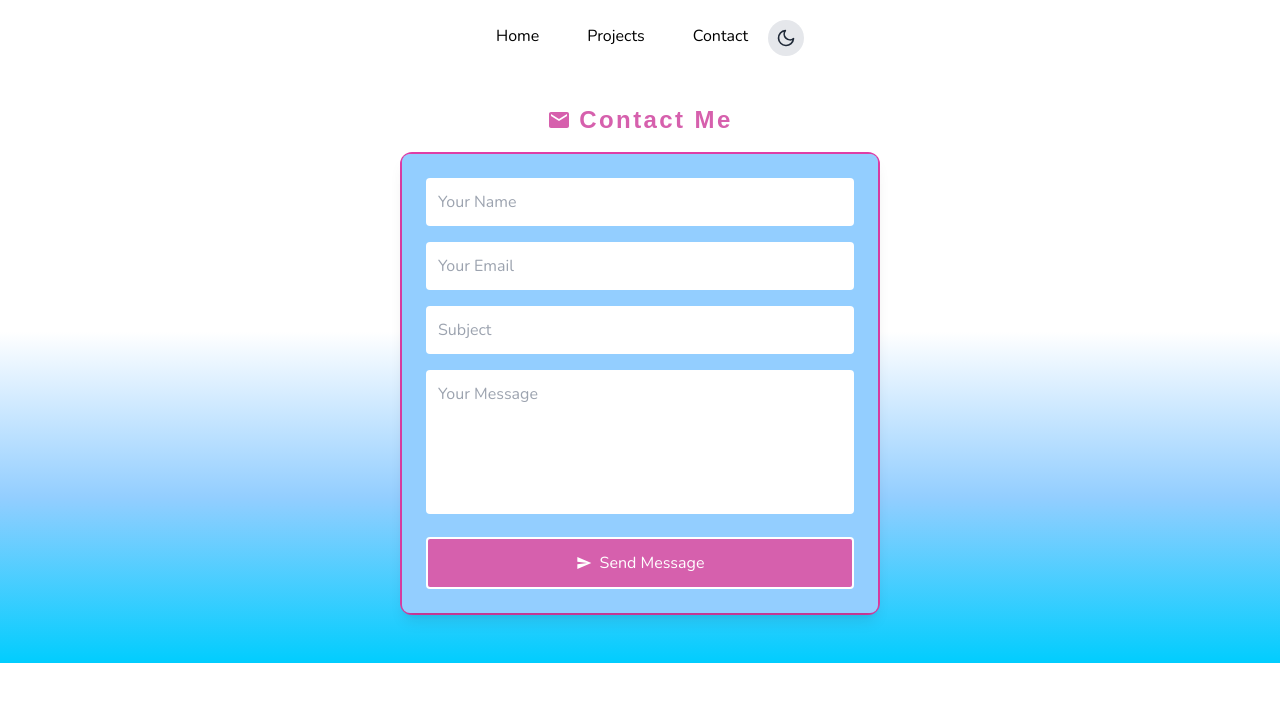
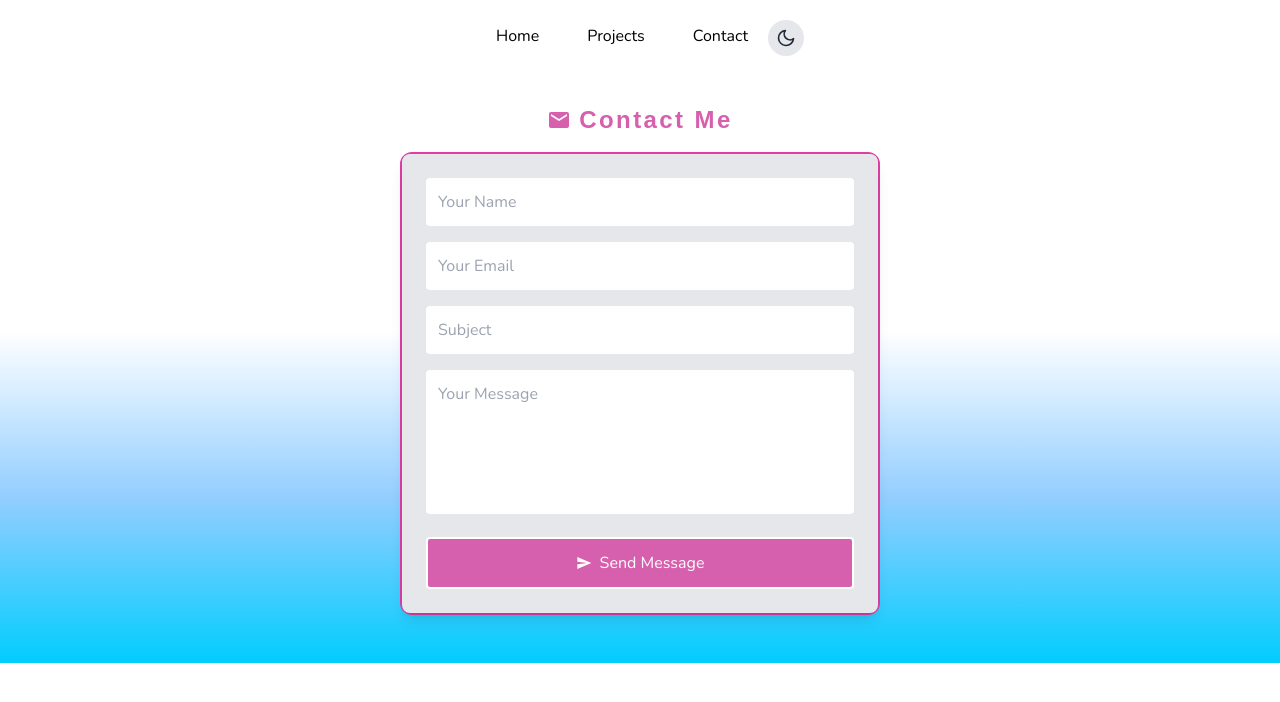
Before and after one commit to Feierstein1/ProfilePage, a Next.js app: page /contact in a window 1280 px wide. Shown: the top 702 px of the page. Built offline with nearby package versions, Linux system fonts and the light colour scheme; a web font is replaced by a local one.

Commit message:
minor changes

```diff
--- a/src/components/contact/ContactForm.tsx
+++ b/src/components/contact/ContactForm.tsx
@@ -93,7 +93,7 @@ const ContactForm = () => {
 
   return (
     <div className="flex items-center justify-center border-2 border-vaporwave_dark_pink rounded-xl dark:bg-gray-900 dark:text-white">
-      <div className="max-w-lg p-6 mx-auto rounded-lg shadow-lg bg-vaporwave_light_blue dark:bg-gray-800 dark:text-white">
+      <div className="max-w-lg p-6 mx-auto bg-gray-200 rounded-lg shadow-lg dark:bg-gray-800 dark:text-white">
         <form onSubmit={handleSubmit} className="space-y-4">
           <input type="text" name="name" placeholder="Your Name" required className="w-full p-3 rounded dark:bg-gray-700 focus:outline-none" value={formData.name} onChange={handleChange} />
           {nameError && <b className="text-red-800">{nameError}</b>}
--- a/src/components/projects/Projects.tsx
+++ b/src/components/projects/Projects.tsx
@@ -56,7 +56,7 @@ const ProjectListItem = ({ proj }) => {
   const [isDescriptionOpen, setIsDescriptionOpen] = useState(false);
 
   return (
-    <div className="flex flex-col justify-between p-4 bg-gray-100 border-2 border-vaporwave_dark_pink md:flex-row dark:bg-gray-800 rounded-xl">
+    <div className="flex flex-col justify-between p-4 bg-gray-100 border-2 border-vaporwave_dark_pink md:flex-row dark:bg-gray-900 rounded-xl">
       <div className="flex justify-center md:w-1/3">
         {image && (
           <a href={url || "#"} target="_blank" rel="noopener noreferrer">
@@ -103,7 +103,7 @@ const ProjectListItem = ({ proj }) => {
 
 const DescriptionList = ({ list }) => {
   return (
-    <ul className="pl-5 text-sm text-left text-gray-600 list-disc dark:text-gray-400">
+    <ul className="pl-5 text-sm text-left text-gray-800 list-disc dark:text-gray-200">
       {list.map((item, i) => (
         <li key={i} className="pb-1">{item}</li>
       ))}
```
